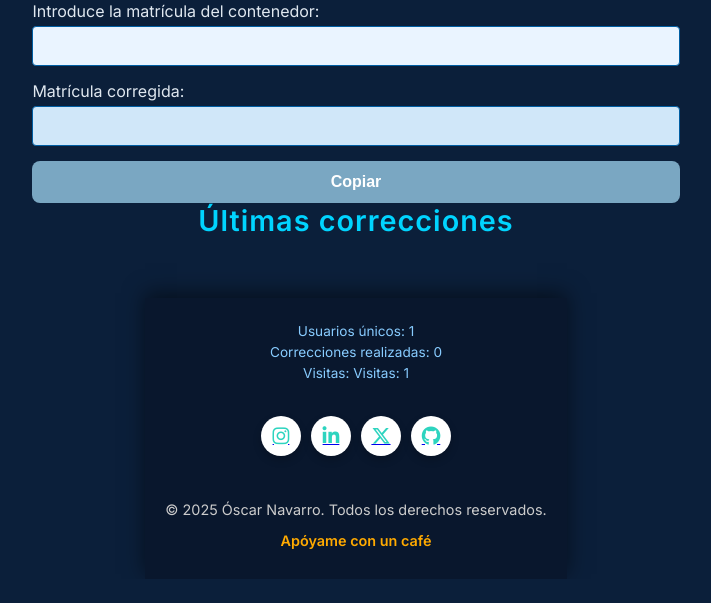
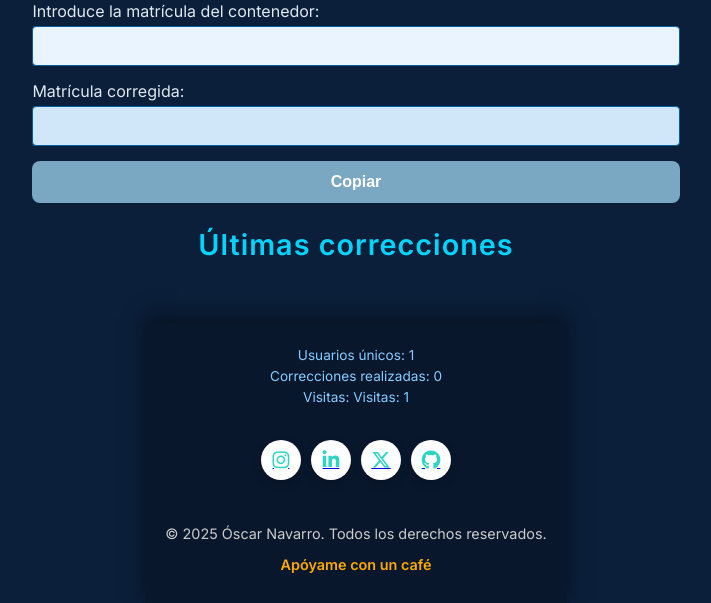
Before and after one commit to iKuneSocom/corrector_mat_teu, a Flask app: page / in a window 1280 px wide. Shown: the part 275-878 px from the top of the page, without its empty margins (284-995 px from the left). Before the commit the page ends 854 px from the top, so only its background shows below. Run offline with Flask 2, Linux system fonts and the light colour scheme.

Commit message:
aspecto final

```diff
--- a/templates/index.html
+++ b/templates/index.html
@@ -137,6 +137,7 @@
             font-weight: bold;
             transition: background 0.3s, transform 0.2s;
             box-shadow: 0 4px 10px rgba(0, 0, 0, 0.3);
+            margin-bottom: 24px; /* o el valor que prefieras */
         }
 
         button#copyButton:hover:enabled {
```
